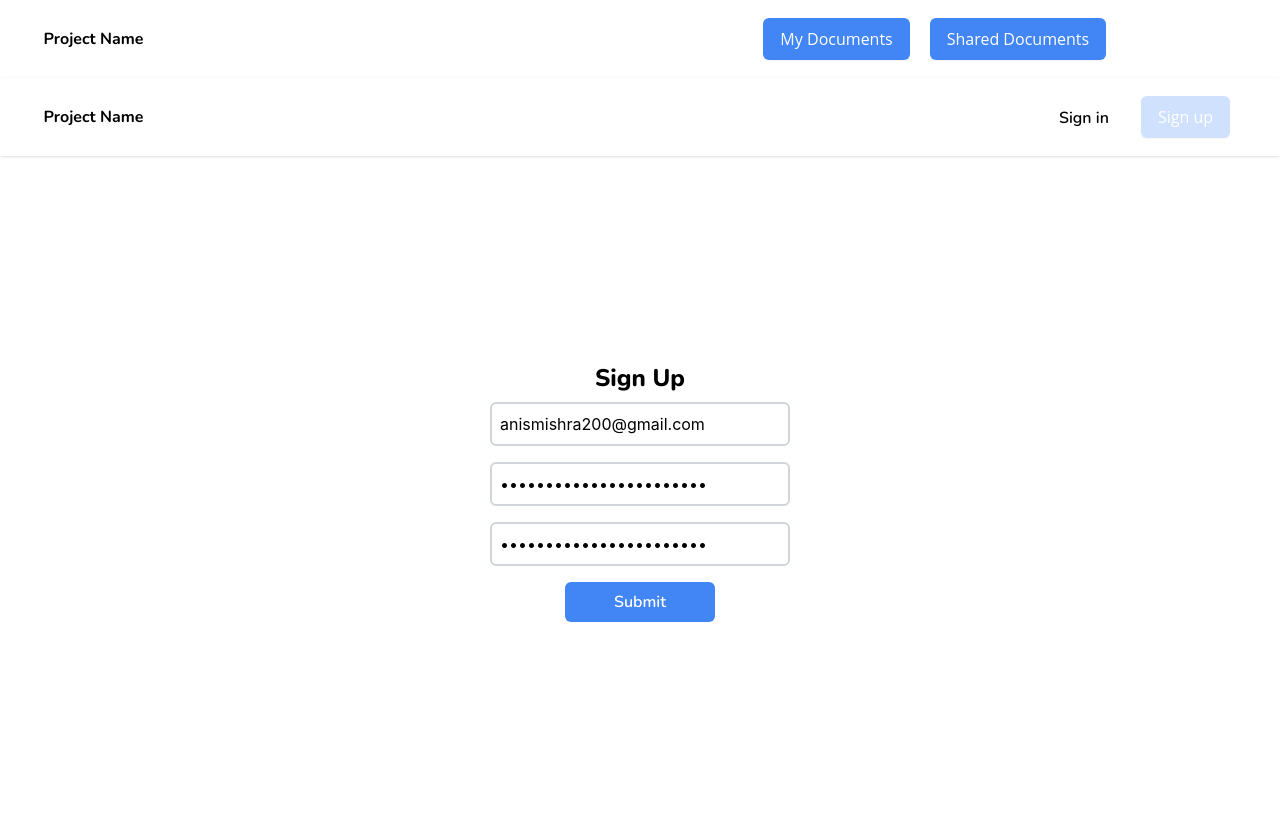
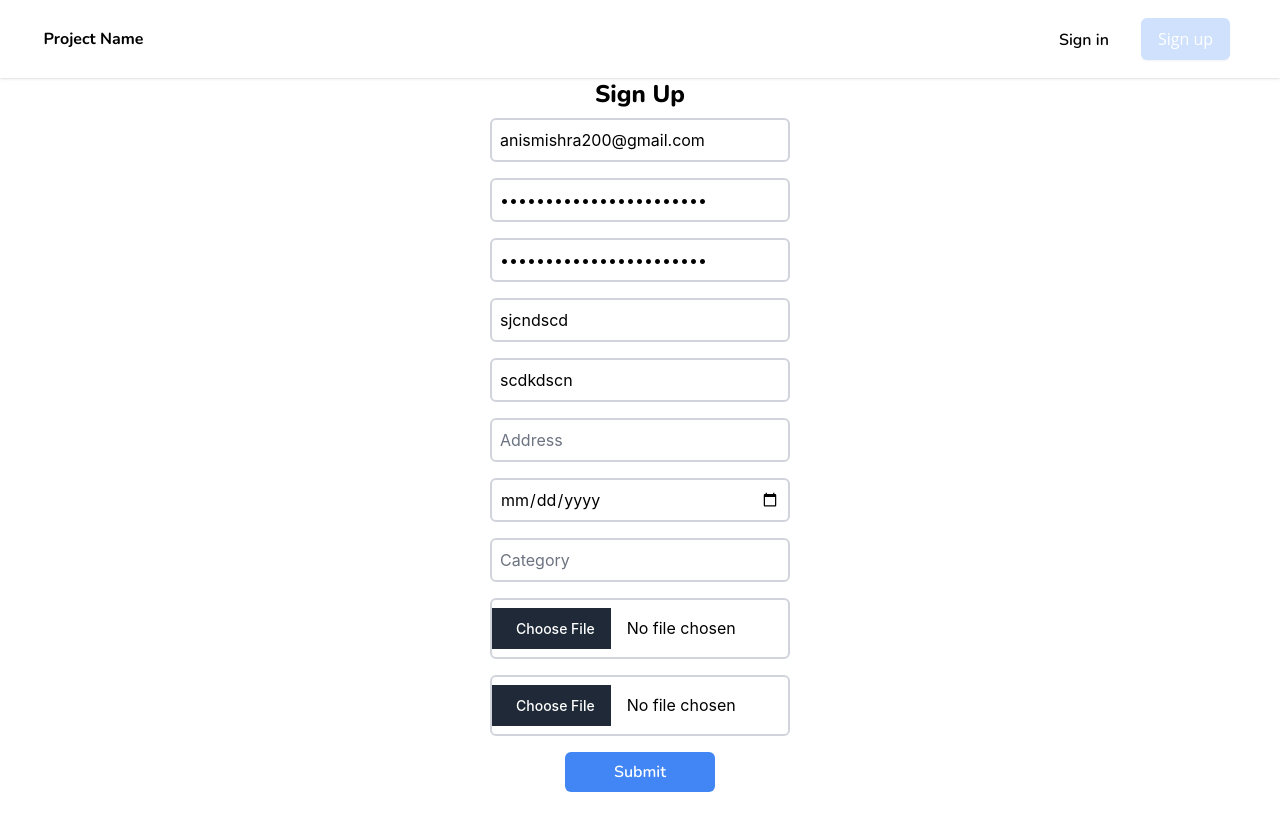
Before and after one commit to FCS-hacked/frontend, a React (Create React App) app: page /signup in a window 1280 px wide. Shown: the top 830 px of the page. After the commit the page ends 800 px from the top, so only its background shows below. Built offline with nearby package versions, Linux system fonts and the light colour scheme.

Commit message:
file uploading work

```diff
--- a/src/Pages/SignUp/index.tsx
+++ b/src/Pages/SignUp/index.tsx
@@ -1,3 +1,4 @@
+//@ts-nocheck
 import React from 'react'
 import NavBar from '../../Components/Generic_Navbar'
 import SignedIn_NavBar from '../../Components/SignedIn_NavBar'
@@ -6,17 +7,31 @@ export default function SignUp() {
 
     //make an object to store the data
     const [data, setData] = React.useState({
-      email:
-      "anismishra200@gmail.com",
-      password1:
-      "inshallahboysplayedwell",
-      password2:
-      "inshallahboysplayedwell",
+      email: "anismishra200@gmail.com",
+      password1: "inshallahboysplayedwell",
+      password2: "inshallahboysplayedwell",
+      first_name: "sjcndscd",
+      last_name: "scdkdscn",
+      address: "",
+      date_of_birth: "21/07/2001",
+      category: "",
+      proof_of_identity: undefined,
+      proof_of_address: "",
     //   username: "",
     //   password1: "",
     //   password2: "",
     //   email: "",
     });
+
+    function selectFile(event:any) {
+        // this.setState({
+        //   selectedFiles: event.target.files,
+        // });
+        console.log(event.target.files[0]);
+        let file = event.target.files[0];
+        console.log(file);
+        setData((prevState) => ({ ...prevState, proof_of_identity:file}));
+    }
 
     function OnSubmit(){
         axios.post('http://localhost:8000/dj-rest-auth/registration/', {
@@ -24,6 +39,13 @@ export default function SignUp() {
             password1: data.password1,
             password2: data.password2,
             email: data.email,
+            first_name: data.first_name,
+            last_name: data.last_name,
+            address: data.address,
+            date_of_birth: data.date_of_birth,
+            category: data.category,
+            proof_of_identity: data.proof_of_identity,
+            proof_of_address: data.proof_of_address,
           }, { headers: { 'Content-Type': 'application/json' } })
           .then(function (response) {
             console.log(response);
@@ -38,9 +60,9 @@ export default function SignUp() {
     <div>
 
         <div>
-            <SignedIn_NavBar/>
+            {/* <SignedIn_NavBar/> */}
             <NavBar/>
-            <div className='flex flex-col items-center justify-center h-[85vh] w-full'>
+            <div className='flex flex-col items-center justify-center w-full'>
                 <div className='font-nunitoExtraBold text-2xl'>
                     Sign Up
                 </div>
@@ -52,13 +74,41 @@ export default function SignUp() {
                     <input type='text' placeholder='Last Name' className='border-2 border-gray-300 rounded-md p-2 my-2 w-full'/>
                     <input type='text' placeholder='Aadhar Number' className='border-2 border-gray-300 rounded-md p-2 my-2 w-full'/> */}
                     <input type='email' placeholder='Email' value={data.email} className='border-2 border-gray-300 rounded-md p-2 my-2 w-full'
-                    onChange={(e) => setData({...data, email: e.target.value})}
+                    onChange={(e) => setData((prevState) => ({ ...prevState, email: e.target.value}))}
                     />
                     <input type='password' placeholder='Password' value={data.password1} className='border-2 border-gray-300 rounded-md p-2 my-2 w-full'
-                    onChange={(e) => setData({...data, password1: e.target.value})}
+                    onChange={(e) => setData((prevState) => ({ ...prevState, password1: e.target.value}))}
                     />
                     <input type='password' placeholder='Confirm Password' value={data.password2} className='border-2 border-gray-300 rounded-md p-2 my-2 w-full'
-                    onChange={(e) => setData({...data, password2: e.target.value})}
+                    onChange={(e) => setData((prevState) => ({ ...prevState, password2: e.target.value}))}
+                    />
+                    <input type='text' placeholder='First Name' value={data.first_name} className='border-2 border-gray-300 rounded-md p-2 my-2 w-full'
+                    onChange={(e) => setData((prevState) => ({ ...prevState, first_name: e.target.value}))}
+                    />
+                    <input type='text' placeholder='Last Name' value={data.last_name} className='border-2 border-gray-300 rounded-md p-2 my-2 w-full'
+                    onChange={(e) => setData((prevState) => ({ ...prevState, last_name: e.target.value}))}
+                    />
+                    <input type='text' placeholder='Address' value={data.address} className='border-2 border-gray-300 rounded-md p-2 my-2 w-full'
+                    onChange={(e) => setData((prevState) => ({ ...prevState, address: e.target.value}))}
+                    />
+                    <input type='date' placeholder='Date of Birth' value={data.date_of_birth} className='border-2 border-gray-300 rounded-md p-2 my-2 w-full'
+                    onChange={(e) => setData((prevState) => ({ ...prevState, date_of_birth: e.target.value}))}
+                    />
+                    <input type='text' placeholder='Category' value={data.category} className='border-2 border-gray-300 rounded-md p-2 my-2 w-full'
+                    onChange={(e) => setData((prevState) => ({ ...prevState, category: e.target.value}))}
+                    />
+                    {/* //Upload a document as a proof of Identity  */}
+                    <input type="file" placeholder='Proof of Identity' className='border-2 border-gray-300 rounded-md p-2 my-2 w-full'
+                    onChange={(e) =>{e.preventDefault(); selectFile(e)}} />
+                    {/* <input type='file' placeholder='Proof of Identity' value={data.proof_of_identity} className='border-2 border-gray-300 rounded-md p-2 my-2 w-full'
+                    onChange={(e) => setData({...data, proof_of_identity: e.target.value})}
+                    /> */}
+                    {/* //Upload a document as a proof of Address */}
+                    <input type='file' placeholder='Proof of Address' value={data.proof_of_address} className='border-2 border-gray-300 rounded-md p-2 my-2 w-full'
+                    onChange={(e) => {
+                        e.preventDefault();
+                        setData({...data, proof_of_address: e.target.files[0]})
+                    }}
                     />
                     <button className='bg-googleBlue bg-opacity-100 hover:bg-opacity-95 focus:opacity-75 text-white rounded-md p-2 my-2 w-1/2 font-nunitoSemiBold' type="submit">Submit</button>
                 </form>
```
